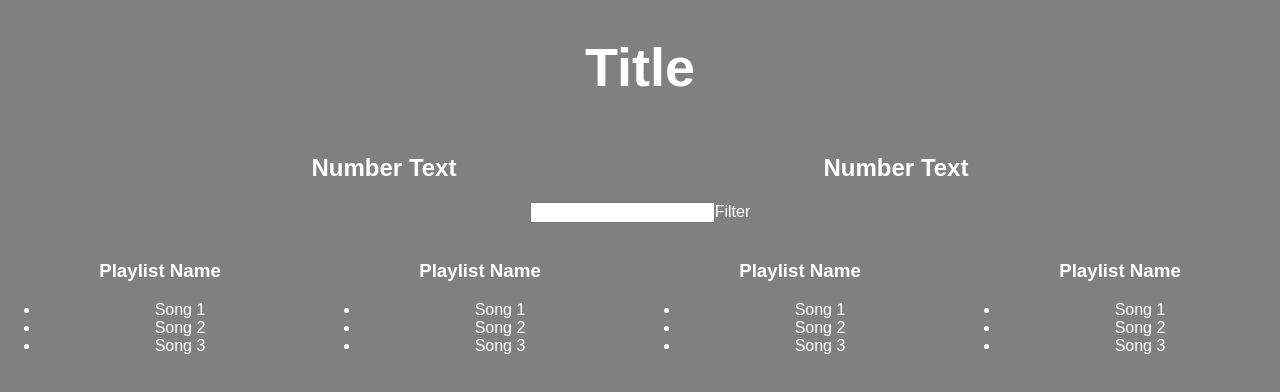
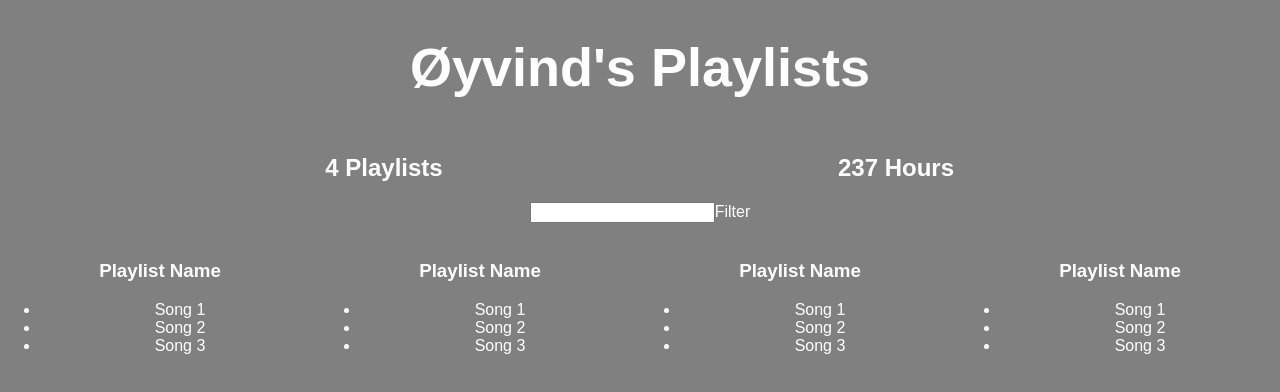
Before and after one commit to aukcode/better-playlists, a React (Create React App) app: page / in a window 1280 px wide. Shown: the top 392 px of the page. Built offline with nearby package versions, Linux system fonts and the light colour scheme.

Commit message:
added data components

```diff
--- a/src/App.css
+++ b/src/App.css
@@ -25,5 +25,4 @@
 
 h1 {
   font-size: 54px;
-  color: red;
 }
--- a/src/App.js
+++ b/src/App.js
@@ -6,12 +6,67 @@
 let defaultStyle = {
   color: textColor
 };
+let fakeServerData = {
+  user: {
+    name: 'Øyvind',
+    playlists: [
+      {
+        name: 'Chill',
+        songs: [
+          {name: 'Beat It', duration: 1235},
+          {name: 'Rosa Helikopter', duration: 1235},
+          {name: 'Cannelloni Makaroni', duration: 1235}
+        ]
+      },
+      {
+        name: 'Baluba',
+        songs: [
+          {name: 'Beat It', duration: 1235},
+          {name: 'Rosa Helikopter', duration: 1235},
+          {name: 'Cannelloni Makaroni', duration: 1235}
+        ]
+      },
+      {
+        name: 'Rock',
+        songs: [
+          {name: 'Beat It', duration: 1235},
+          {name: 'Rosa Helikopter', duration: 1235},
+          {name: 'Cannelloni Makaroni', duration: 1235}
+        ]
+      },
+      {
+        name: 'Allvers',
+        songs: [
+          {name: 'Beat It', duration: 641},
+          {name: 'Rosa Helikopter', duration: 1235},
+          {name: 'Cannelloni Makaroni', duration: 1235}
+        ]
+      }
+    ]
+  }
+}
 
-class Aggregate extends Component{
+class PlaylistCounter extends Component{
   render(){
     return(
       <div style={{...defaultStyle, width: "40%", display: "inline-block"}}>
-        <h2 style={{color: textColor}}>Number Text</h2>
+        <h2>{this.props.playlists && this.props.playlists.length} Playlists</h2>
+      </div>
+    );
+  }
+}
+
+class HoursCounter extends Component{
+  render(){
+    let allSongs = this.props.playlists.reduce((songs, eachPlaylist) => {
+      return songs.concat(eachPlaylist.songs)
+    },[])
+    let totalDuration = allSongs.reduce((sum, eachSong) => {
+      return sum + eachSong.duration
+    }, 0)
+    return(
+      <div style={{...defaultStyle, width: "40%", display: "inline-block"}}>
+        <h2>{Math.round(totalDuration/60)} Hours</h2>
       </div>
     );
   }
@@ -42,22 +97,40 @@
 }
 
 class App extends Component {
+  constructor(){
+    super();
+    this.state = {serverData: {}}
+  }
+  componentDidMount(){
+    setTimeout(() => {
+        this.setState({serverData: fakeServerData})
+    }, 1000)
+  }
   render() {
-
     return (
       <div className="App">
+        {this.state.serverData.user ?
+          //This checks if we have a user and if so returns the stuff
+          //after. Only workes on one tag, hence the following div
+          // ? = turnary operator
+          // cat ? 'my favorite cat' : 'something else'
+          // If there is a cat, the first argument is returned
+          <div>
 
-          <h1 style={{...defaultStyle, 'font-size': '54px'}}>Title</h1>
+            <h1 style={{...defaultStyle, 'font-size': '54px'}}>
+              {this.state.serverData.user.name}
+              's Playlists</h1>
 
+            <PlaylistCounter playlists={this.state.serverData.user.playlists}/>
+            <HoursCounter playlists={this.state.serverData.user.playlists}/>
 
-        <Aggregate/>
-        <Aggregate/>
         <Filter/>
         <Playlist/>
         <Playlist/>
         <Playlist/>
         <Playlist/>
-
+      </div>: <h1>Loading...</h1>
+      }
       </div>
     );
   }
```
